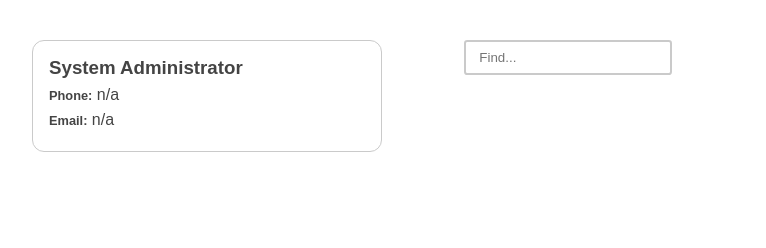
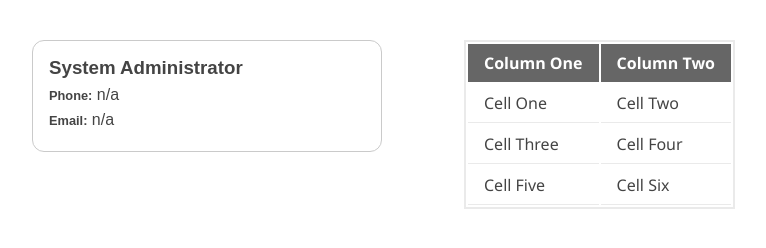
Before and after one commit to iq-mschmeets/RelInlineEdit, a website with bundled scripts: page index.html in a window 1280 px wide. Shown: the top 248 px of the page, without its empty margins (8-774 px from the left). Built offline with nearby package versions, Linux system fonts and the light colour scheme.

Commit message:
Add a table for testing. Now getting null on removeChild in table tho...

```diff
--- a/editor.js
+++ b/editor.js
@@ -50,12 +50,16 @@ export const getHandlers = (editor) => {
         }
       }
     },
+    onNew(evt) {
+      console.log('New button clicked !!');
+    },
   };
 };
 
 export const makeEditor = () => {
   const editor = reifyTemplate('editor-template').firstElementChild;
   const input = editor.querySelector('input');
+  const newBtn = editor.querySelector('.listbox .footer');
   const list = editor.querySelector('.listbox');
   const handlers = getHandlers(editor);
 
@@ -64,6 +68,7 @@ export const makeEditor = () => {
   input.addEventListener('focus', handlers.onFocus);
   list.addEventListener('click', handlers.onSelect);
   input.addEventListener('keydown', handlers.onCancelKey);
+  newBtn.addEventListener('click', handlers.onNew);
 
   return editor;
 };
--- a/index.html
+++ b/index.html
@@ -46,7 +46,31 @@
           </div>
         </div>
 
-        <div id="center-column"></div>
+        <div id="center-column">
+          <table>
+            <thead>
+              <tr>
+                <th>Column One</th>
+                <th>Column Two</th>
+              </tr>
+            </thead>
+            <tbody>
+              <tr>
+                <td>Cell One</td>
+                <td tabindex="0">Cell Two</td>
+              </tr>
+              <tr>
+                <td>Cell Three</td>
+                <td tabindex="0">Cell Four</td>
+              </tr>
+              <tr>
+                <td>Cell Five</td>
+                <td tabindex="0">Cell Six</td>
+              </tr>
+            </tbody>
+            <tfoot></tfoot>
+          </table>
+        </div>
 
         <div class="dropdown hide">
           <button onclick="myFunction()" class="dropbtn">Dropdown</button>
--- a/index.js
+++ b/index.js
@@ -8,8 +8,25 @@ import { makeEditor } from './editor.js';
 // 2. Need to handle the form from within the editor and Still
 //    emit lifecycle events.
 
-const cc = document.querySelector('#center-column');
-cc.appendChild(makeEditor());
+const table = document.querySelector('#center-column table');
+
+const getValueForNode = (node) => {
+  let pref = node.querySelector('.value');
+  if (pref) {
+    return node.querySelector('.value').textContent;
+  }
+  return node.textContent;
+};
+
+const setValueForNode = (node, value) => {
+  let pref = node.querySelector('.value');
+  if (pref) {
+    node.querySelector('.value').textContent = value;
+  } else {
+    node.textContent = value;
+  }
+};
+// cc.appendChild(makeEditor());
 
 // Notice the pattern for this focus handler.
 // It has the entire responsibility for managing
@@ -22,8 +39,8 @@ const sourceOnFocus = (evt) => {
     const src = evt.target;
     const editor = makeEditor();
     // Set the intial value.
-    editor.querySelector('input').value =
-      src.querySelector('.value').textContent;
+    editor.querySelector('input').value = getValueForNode(src);
+
     // Style and add to DOM.
     editor.style.top = '0px';
     src.appendChild(editor);
@@ -31,7 +48,7 @@ const sourceOnFocus = (evt) => {
 
     // Setup the listeners.
     listenOnce(editor, 'change', (event) => {
-      src.querySelector('.value').textContent = event.detail;
+      setValueForNode(src, event.detail);
       isEditing = false;
     });
 
@@ -54,8 +71,12 @@ const sources = Array.from(
   document.querySelector('.stamp').querySelectorAll('p.rel')
 );
 
+const cells = Array.from(table.querySelectorAll('td[tabindex="0"]'));
+console.log(cells);
 // Add a listener to each of the p.rel's in the stamp.
 // When they get focus, we'll overlay the editor.
 sources.forEach((p) => p.addEventListener('focus', sourceOnFocus));
 
+cells.forEach((p) => p.addEventListener('focus', sourceOnFocus));
+
 console.log('========== end of file ==========');
--- a/style.css
+++ b/style.css
@@ -71,6 +71,24 @@ pre {
   color: var(--code-base);
 }
 
+table {
+  border: 2px solid #eaeaea;
+}
+thead {
+  background-color: #666;
+  color: white;
+}
+th {
+  padding: 0.5em 1em;
+}
+tbody td {
+  border-bottom: 1px solid #eaeaea;
+  padding: 0.5em 1em;
+}
+tbody td[tabindex] {
+  position: relative;
+}
+
 input {
   padding: 0.6em 1em;
   width: 100%;
@@ -129,6 +147,8 @@ p.rel {
   font-family: sans-serif;
   z-index: 5;
   background-color: white;
+  box-sizing: border-box;
+  box-shadow: 0 3px 6px rgb(32 32 32 / 25%);
 }
 
 ul[role='listbox'] {
```
